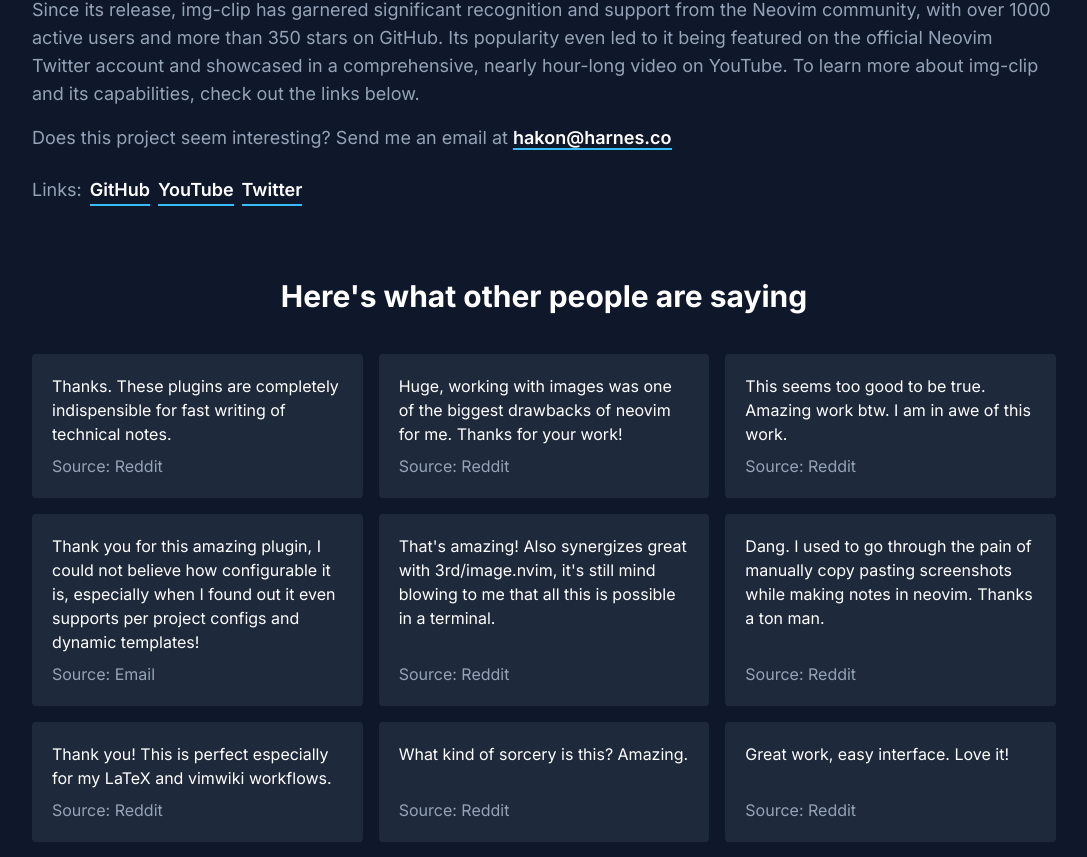
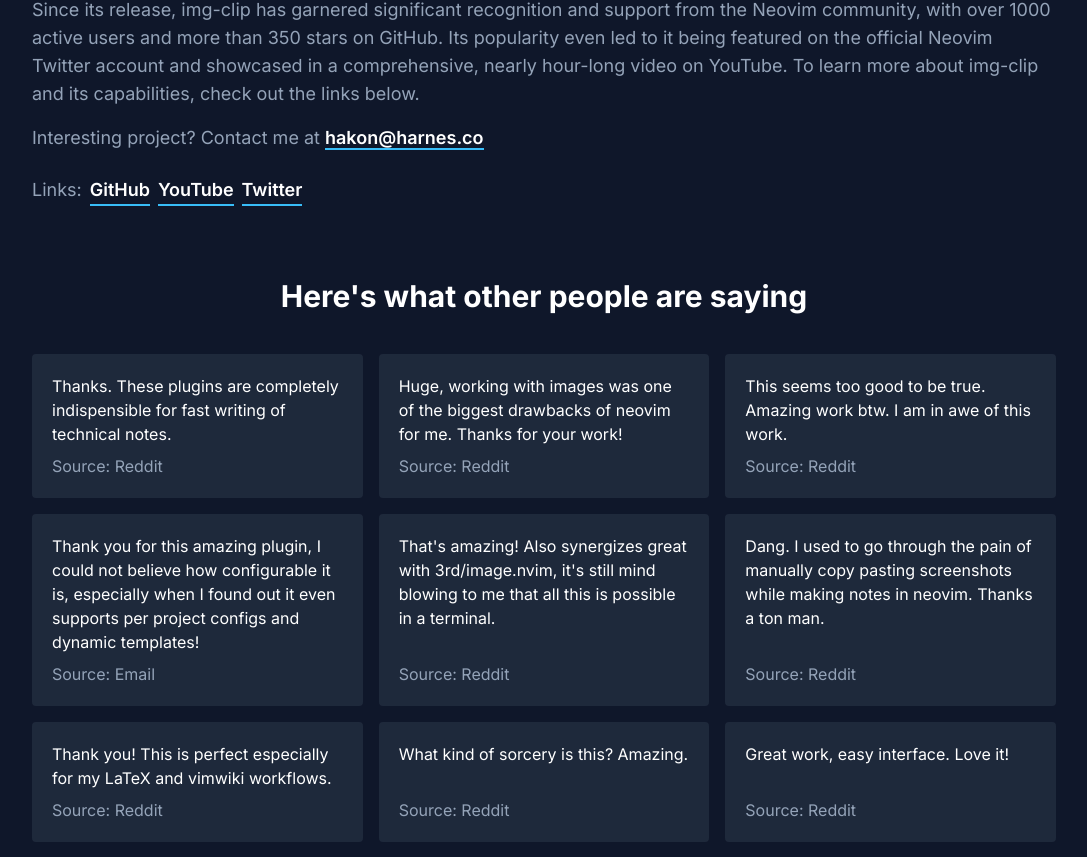
Before and after one commit to HakonHarnes/website, a Next.js app: page /projects/img-clip in a window 1280 px wide. Shown: the part 1116-1973 px from the top of the page, without its empty margins (96-1183 px from the left). Built offline with nearby package versions, Linux system fonts and the light colour scheme.

Commit message:
chore: update contact me for project

```diff
--- a/app/projects/[slug]/page.tsx
+++ b/app/projects/[slug]/page.tsx
@@ -216,7 +216,7 @@ function ProjectDescription({ description }: { description: string[] }) {
         </p>
       ))}
       <p className="text-lg text-slate-400">
-        Does this project seem interesting? Send me an email at{" "}
+        Interesting project? Contact me at{" "}
         <ExternalLink href="mailto:hakon@harnes.co">
           hakon@harnes.co
         </ExternalLink>
--- a/data/projects.json
+++ b/data/projects.json
@@ -8,8 +8,7 @@
     "abstract": "Web application that suggests 3D printing tips and settings for platforms like Printables and Thingiverse. Leverages generative artificial intelligence. Currently in beta.",
     "description": [
       "PrintBuddy is a web application designed to streamline the 3D printing process. By aggregating and analyzing content from platforms like Printables and Thingiverse, PrintBuddy generates unique tips and settings for each model. From suggesting the optimal layer height and infill density to recommending the most suitable materials, the application offers actionable insights to improve print quality and efficiency. Additionally, it highlights potential challenges and offers solutions to common printing issues, ensuring users are well-prepared before initiating their projects.",
-      "The application is built using modern technologies, including TypeScript, SvelteKit, and TailwindCSS for the frontend. The backend is developed using Python and FastAPI, leveraging both Anthropic's and OpenAI's models for analyzing the data. To ensure a reliable and responsive user experience, the frontend is deployed on Cloudflare Pages, while the backend runs on AWS Lambda.",
-      "PrintBuddy is currently in beta, with exciting new features in development."
+      "The application is built using modern technologies, including TypeScript, SvelteKit, and TailwindCSS for the frontend. The backend is developed using Python and FastAPI, leveraging both Anthropic's and OpenAI's models for analyzing the data. To ensure a reliable and responsive user experience, the frontend is deployed on Cloudflare Pages, while the backend runs on AWS Lambda."
     ],
     "website": "https://PrintBuddy.app"
   },
```
